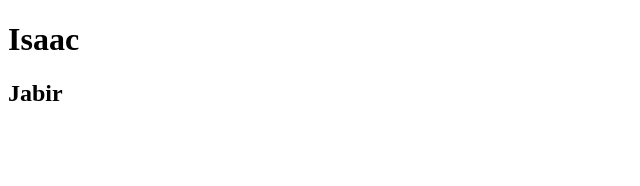
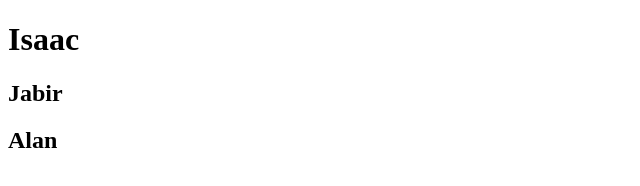
Before and after one commit to imohamnur/table5, a plain HTML site: page index.html in a window 1280 px wide. Shown: the full height of the page, 0-640 px from the left. Drawn offline with Linux system fonts and the light colour scheme.

Commit message:
Add Alan

```diff
--- a/index.html
+++ b/index.html
@@ -8,5 +8,6 @@
 <body>
     <h1>Isaac</h1>
     <h2>Jabir</h2>
+    <h2>Alan</h2>
 </body>
 </html>
```
